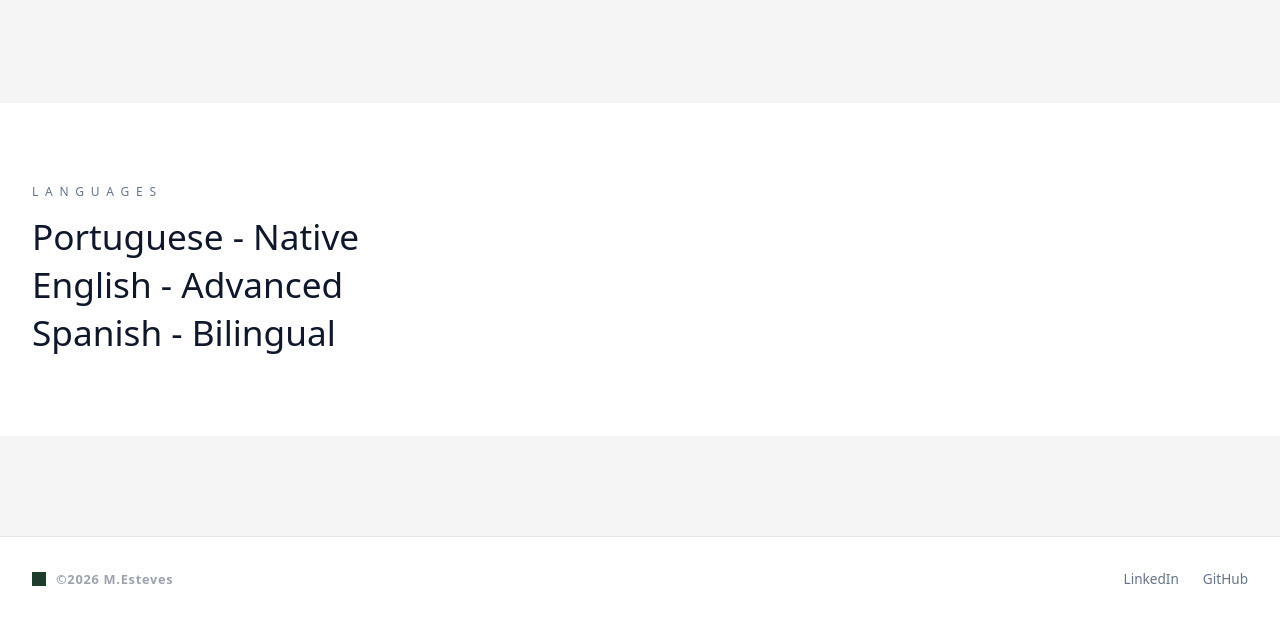
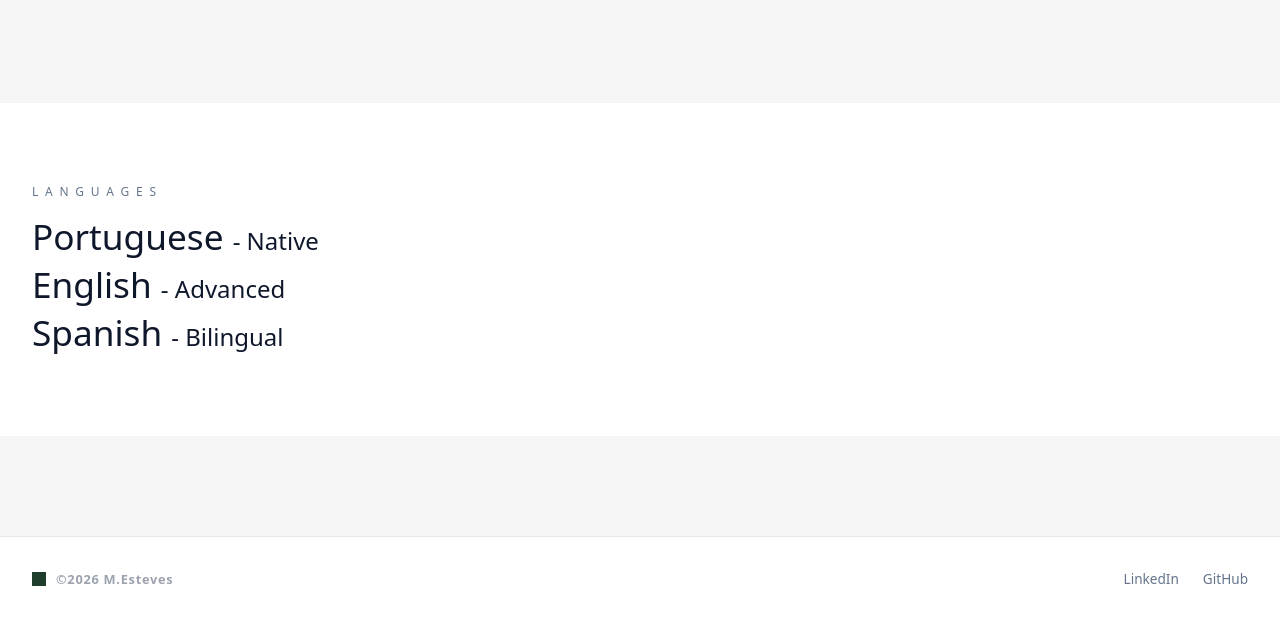
Before and after one commit to Esteves240/WebPortfolio, a plain HTML site: page aboutMe.html in a window 1280 px wide. Shown: the part 910-1530 px from the top of the page. Drawn offline with Linux system fonts and the light colour scheme.

Commit message:
change languages level size

```diff
--- a/aboutMe.html
+++ b/aboutMe.html
@@ -75,9 +75,9 @@
   <section class="stats">
     <div class="stat">
       <p class="stat-label">L A N G U A G E S</p>
-      <p class="stat-value">Portuguese - Native</p>
-      <p class="stat-value">English - Advanced</p>
-      <p class="stat-value">Spanish - Bilingual</p>
+      <p class="stat-value">Portuguese <span>- Native</span></p>
+      <p class="stat-value">English <span>- Advanced</span></p>
+      <p class="stat-value">Spanish <span>- Bilingual</span> </p>
     </div>
   </section>
 
```
